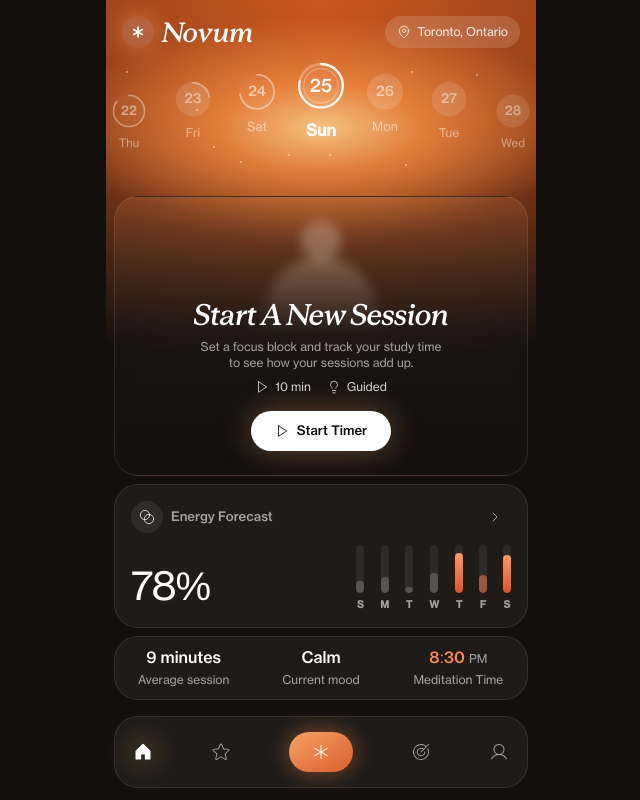
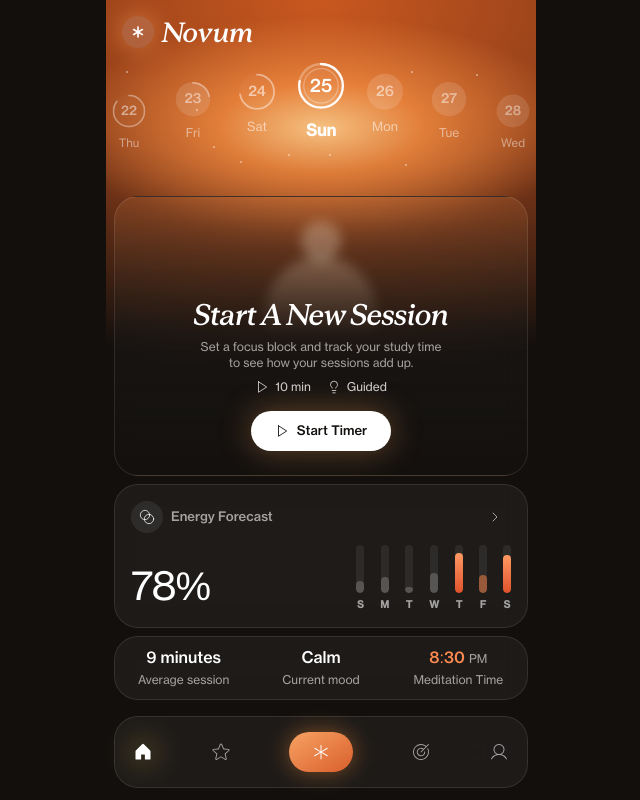
Before and after one commit to GunsSayPewPew16/Novum, a React (Vite) app: page / in a window 1280 px wide. Shown: the whole page, without its empty margins (319-959 px from the left). Built offline with nearby package versions, Linux system fonts and the light colour scheme.

Commit message:
Remove the location pill from the header
The header only needs the brand and the logo mark; the Toronto pill
added clutter next to the wordmark.

Generated with Codebuff
Co-Authored-By: Codebuff <noreply@codebuff.com>

```diff
--- a/src/App.jsx
+++ b/src/App.jsx
@@ -1,6 +1,6 @@
 import { useState } from "react"
 import { AnimatePresence, motion } from "framer-motion"
-import { Asterisk, Blend, ChevronRight, Lightbulb, MapPin, Play } from "lucide-react"
+import { Asterisk, Blend, ChevronRight, Lightbulb, Play } from "lucide-react"
 import { Button } from "@/components/ui/button"
 import DateStrip from "@/components/DateStrip"
 import Dock, { TABS } from "@/components/Dock"
@@ -20,9 +20,6 @@ function Header() {
         </div>
         <span className="font-serif text-[26px] font-medium italic tracking-[-0.01em]">Novum</span>
       </div>
-      <button className="flex h-8 items-center gap-1.5 rounded-full bg-white/15 px-3 text-xs text-white/90 outline-none backdrop-blur-md focus-visible:ring-2 focus-visible:ring-amber-300/70">
-        <MapPin size={14} strokeWidth={1.5} /> Toronto, Ontario
-      </button>
     </header>
   )
 }
```
